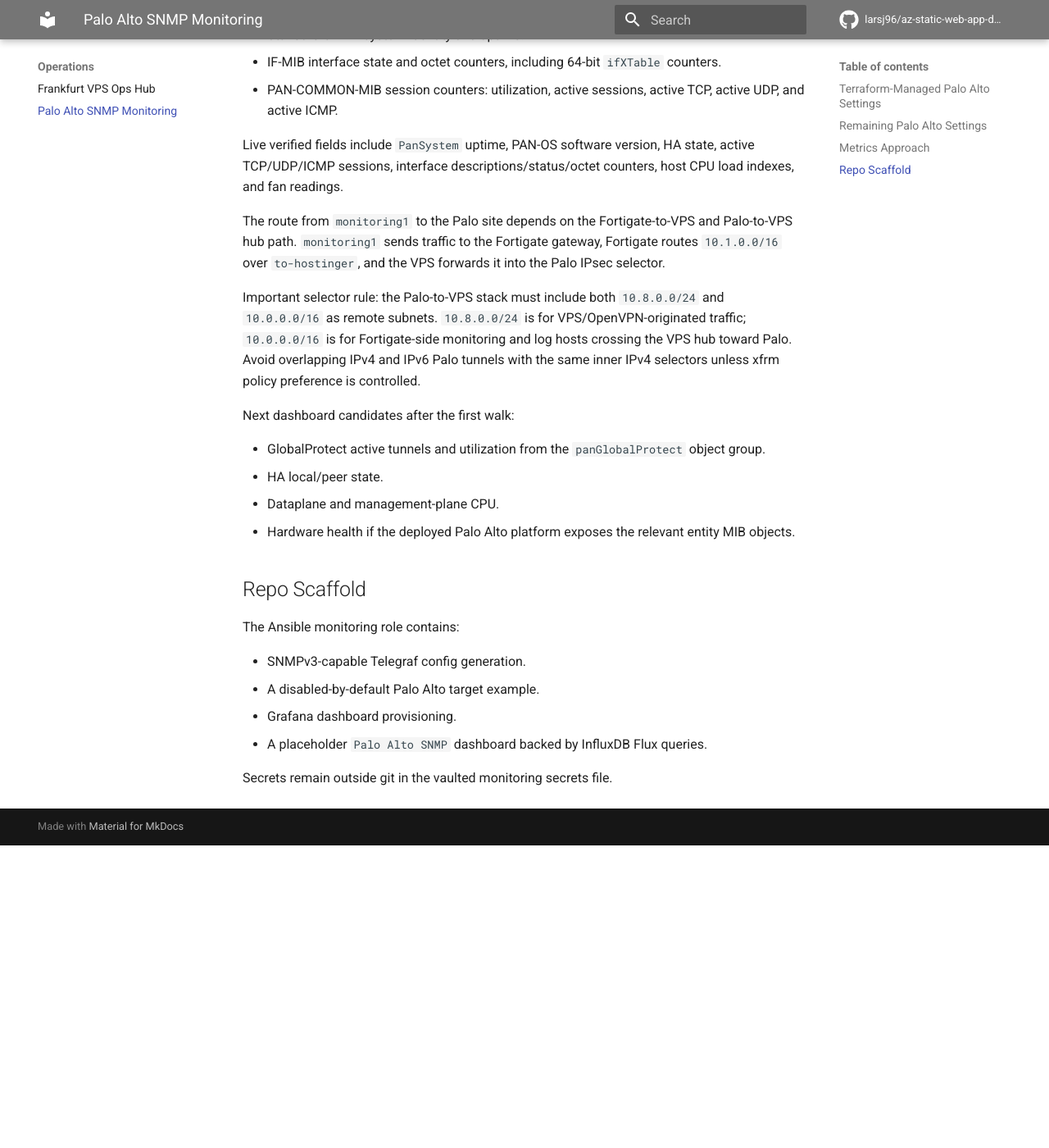
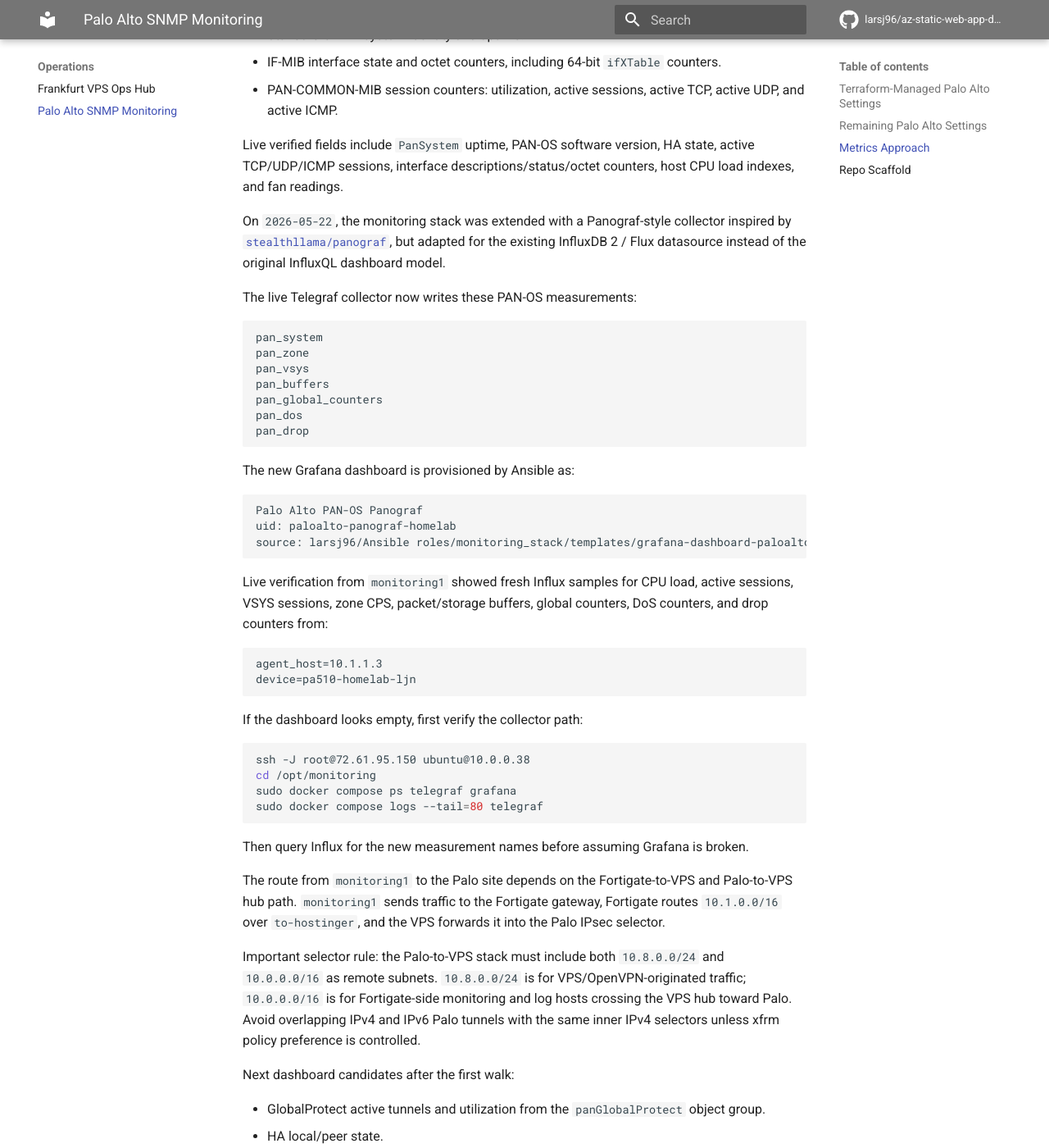
Before and after one commit to larsj96/az-static-web-app-docs, an MkDocs documentation site: the page built from docs/palo-alto-snmp-monitoring.md, in a window 1280 px wide and 1400 px high, scrolled down 2117 px. Shown: the whole window at 82% size. Built offline with MkDocs 1.6.1 and Material for MkDocs 9.7.7, drawn with Linux system fonts in a browser that asks for light colours; comment, search, counter and statistics services are not loaded; before the commit the page ends 3148 px from its top, so only the background shows below that.

Commit message:
Document

````diff
--- a/docs/palo-alto-snmp-monitoring.md
+++ b/docs/palo-alto-snmp-monitoring.md
@@ -87,6 +87,46 @@ Start with numeric OIDs in Telegraf so the container does not need MIB files:
 
 Live verified fields include `PanSystem` uptime, PAN-OS software version, HA state, active TCP/UDP/ICMP sessions, interface descriptions/status/octet counters, host CPU load indexes, and fan readings.
 
+On `2026-05-22`, the monitoring stack was extended with a Panograf-style collector inspired by [`stealthllama/panograf`](https://github.com/stealthllama/panograf), but adapted for the existing InfluxDB 2 / Flux datasource instead of the original InfluxQL dashboard model.
+
+The live Telegraf collector now writes these PAN-OS measurements:
+
+```text
+pan_system
+pan_zone
+pan_vsys
+pan_buffers
+pan_global_counters
+pan_dos
+pan_drop
+```
+
+The new Grafana dashboard is provisioned by Ansible as:
+
+```text
+Palo Alto PAN-OS Panograf
+uid: paloalto-panograf-homelab
+source: larsj96/Ansible roles/monitoring_stack/templates/grafana-dashboard-paloalto-panograf.json.j2
+```
+
+Live verification from `monitoring1` showed fresh Influx samples for CPU load, active sessions, VSYS sessions, zone CPS, packet/storage buffers, global counters, DoS counters, and drop counters from:
+
+```text
+agent_host=10.1.1.3
+device=pa510-homelab-ljn
+```
+
+If the dashboard looks empty, first verify the collector path:
+
+```bash
+ssh -J root@72.61.95.150 ubuntu@10.0.0.38
+cd /opt/monitoring
+sudo docker compose ps telegraf grafana
+sudo docker compose logs --tail=80 telegraf
+```
+
+Then query Influx for the new measurement names before assuming Grafana is broken.
+
 The route from `monitoring1` to the Palo site depends on the Fortigate-to-VPS and Palo-to-VPS hub path. `monitoring1` sends traffic to the Fortigate gateway, Fortigate routes `10.1.0.0/16` over `to-hostinger`, and the VPS forwards it into the Palo IPsec selector.
 
 Important selector rule: the Palo-to-VPS stack must include both `10.8.0.0/24` and `10.0.0.0/16` as remote subnets. `10.8.0.0/24` is for VPS/OpenVPN-originated traffic; `10.0.0.0/16` is for Fortigate-side monitoring and log hosts crossing the VPS hub toward Palo. Avoid overlapping IPv4 and IPv6 Palo tunnels with the same inner IPv4 selectors unless xfrm policy preference is controlled.
````
